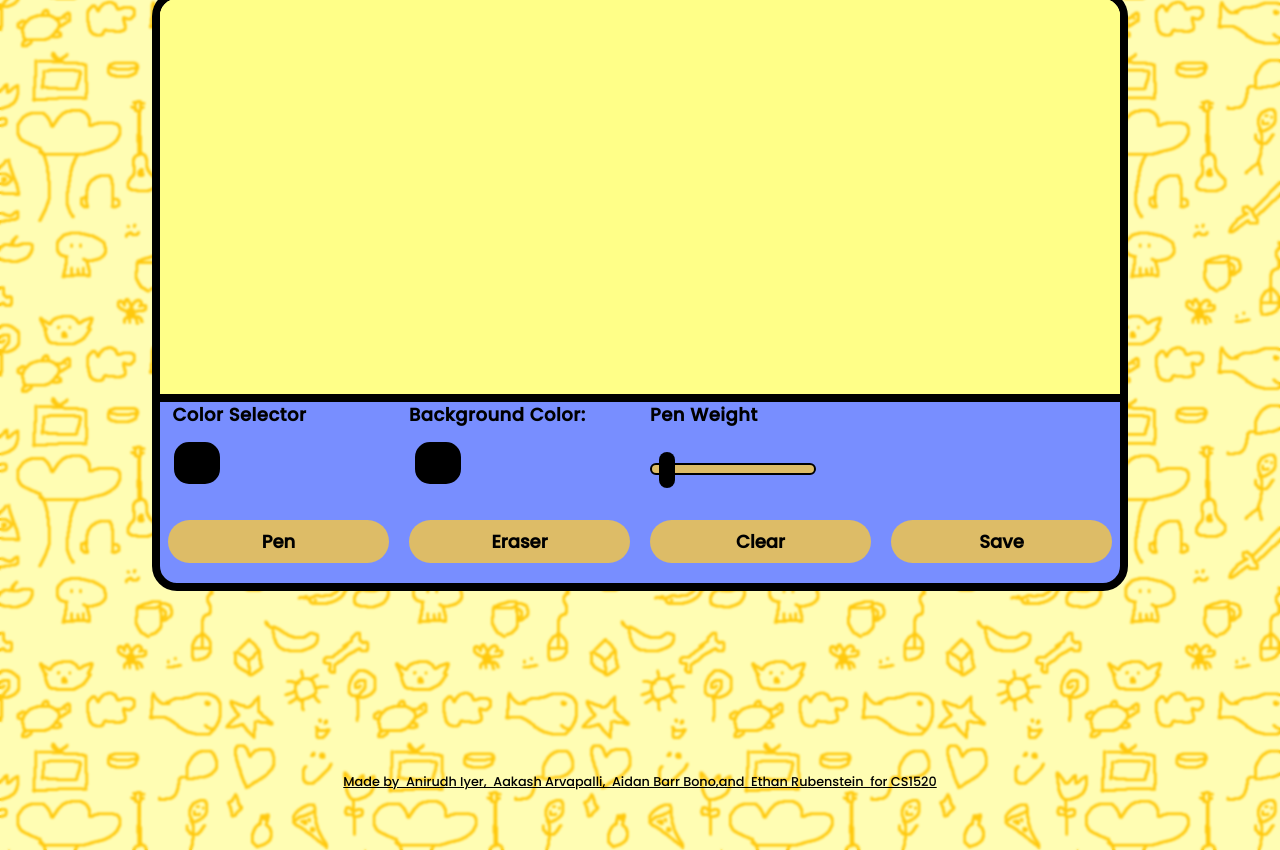
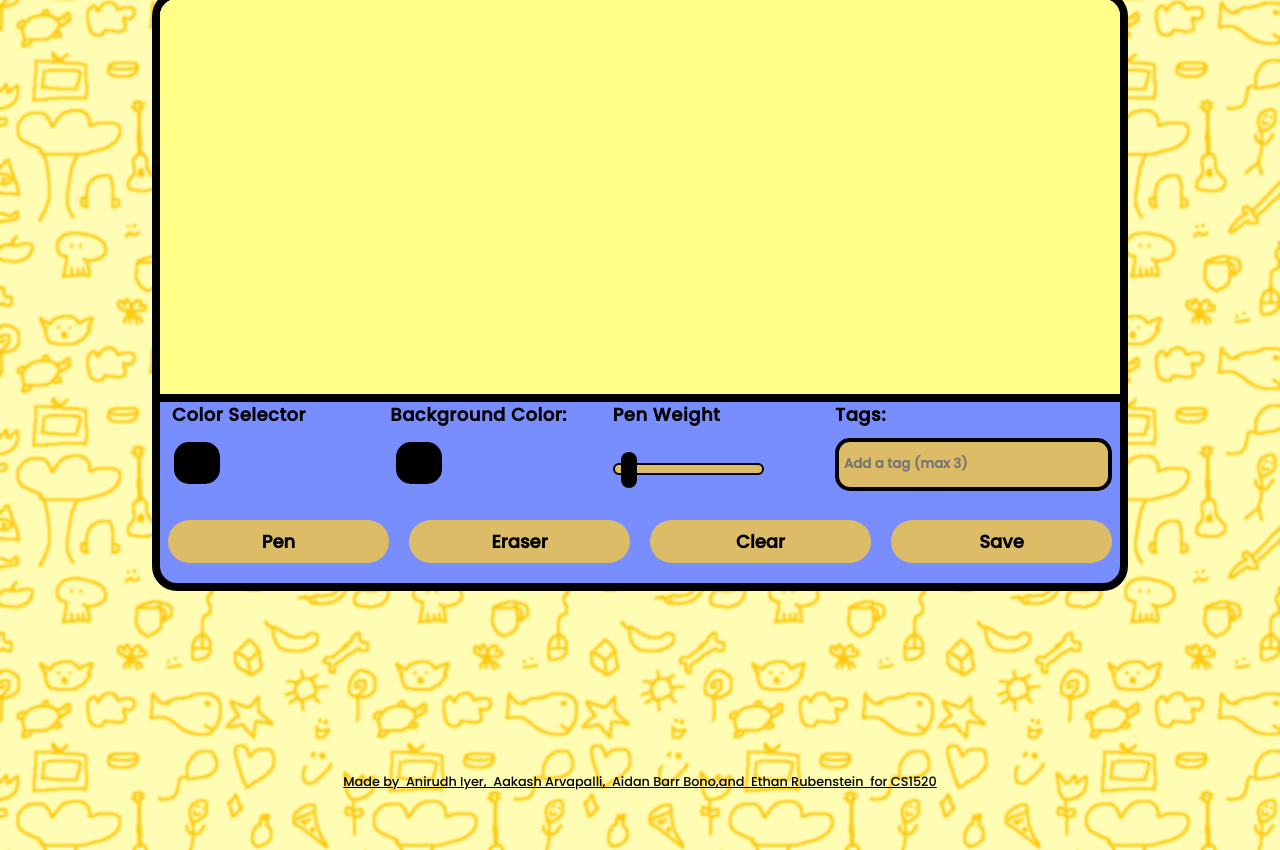
Before and after one commit to anirudhi89/Sketched, a Flask app: page /p/draw.html in a window 1280 px wide. Shown: the part 137-987 px from the top of the page. Run offline with Flask 2, Linux system fonts and the light colour scheme; some libraries are stand-ins or nearby versions.

Commit message:
implement cursor circle

```diff
--- a/static/js/draw.js
+++ b/static/js/draw.js
@@ -12,7 +12,7 @@ let toolType = document.getElementById("tool-type");
 // default to pen
 toolType.innerHTML = "Pen Weight";
 
-
+var tagList = [];
 var stickyNoteBg;
 var color;
 //AUTHENTICATION
@@ -85,6 +85,12 @@ backgroundButton.addEventListener("change", () => {
 clearButton.addEventListener("click", () => {
     context.clearRect(0, 0, canvas.width, canvas.height);
     canvas.style.backgroundColor =  stickyNoteBg || "rgb(255,255,136)";
+    tagList = [];
+    document.getElementById('tag-form').value = "";
+    document.getElementById('tag-list').innerHTML = "Tags:";
+    document.getElementById('tag-form').placeholder = "Add a tag (max 3)";
+
+    document.getElementById('tag-form').readOnly = false;
 });
 
 // erase mode
@@ -99,7 +105,37 @@ penButton.addEventListener("click", () => {
     toolType.innerHTML = "Pen Weight";
     eraseMode = false;
 });
-///// *TODO*: Make cursor equal to penWeight when hovering over canvas so that you can see how big the weight is without drawing (circle around cursor)
+
+// Add a tag to the list of tags when user presses enter key within tag form
+document.getElementById('tag-form').onkeydown = function(e){
+    if(tagList.length >= 3)
+        return;
+    if(e.keyCode == 13){
+      tagList.push(document.getElementById('tag-form').value);
+     // console.log(tagList);
+      document.getElementById('tag-form').value = "";
+      // lists the tags with a comma and a space next to Tags:
+      const showListAsString = tagList.join(', ');
+      document.getElementById('tag-list').innerHTML = "Tags: " + showListAsString + " ";
+      // Limit user to adding 3 tags
+      if(tagList.length >= 3){
+        document.getElementById('tag-form').readOnly = true;
+        document.getElementById('tag-form').placeholder = "Tag limit reached";
+    }
+    }
+ };
+
+// circle follows cursor
+const mouse = document.getElementById("mouse");
+document.getElementById("canvas").addEventListener("mousemove", function(e) {
+    mouse.style.left = e.clientX + "px",
+    mouse.style.top = e.clientY + "px";
+    mouse.style.height = context.lineWidth + "px";
+    mouse.style.width =  context.lineWidth + "px";
+    mouse.style.background =  penColor.value;
+});
+
+
 
 //Submit sketch
 
--- a/static/style.css
+++ b/static/style.css
@@ -343,6 +343,25 @@ body {
     flex-direction:column;
     margin-left:2%;
 }
+.mouse {
+    pointer-events: none;
+    position: fixed;
+    border-radius: 50%;
+    transform: translateX(-50%) translateY(-50%);
+    left: -100px;
+    top: 50%;
+    background-color: black;
+    z-index: 10000;
+  }
+#tag-form{
+    height:35px;
+    font-family:poppins;
+    font-weight:bold;
+    padding: 5px;
+    background-color:rgb(221, 188, 103);
+    border:4px black solid;
+    border-radius:15px;
+}
 #pencolor::-webkit-color-swatch, #background-color::-webkit-color-swatch{
     border-radius:15px;
     border:4px black solid;
--- a/templates/draw.html
+++ b/templates/draw.html
@@ -4,6 +4,7 @@
 {% block content %}
 
 <div id="paintArea" scroll="no">
+    <div class='mouse' id="mouse"></div>
     <canvas id="canvas" scroll="no">
     </canvas>
 </div>
@@ -25,6 +26,10 @@
             <h5><span id="tool-type"></span> </h5>
             <input type="range" id="pen-weight-slider" value="5" />
         </div>
+        <div class="tools-wrapper">
+            <h5 id= "tag-list">Tags:</h5>
+            <input type="form" id="tag-form" placeholder="Add a tag (max 3)" maxlength="16"/>
+        </div>
       </div>
       <div class="tools-row">
         <button id="pen-button">Pen</button>
@@ -35,9 +40,6 @@
     </div>
   </div>
 
-
-
-
 <script src="../static/js/draw.js"></script>
 <script src="https://unpkg.com/biri/dist/biri.min.js"></script> <!-- Only used for Creating IDs -->
 
```
